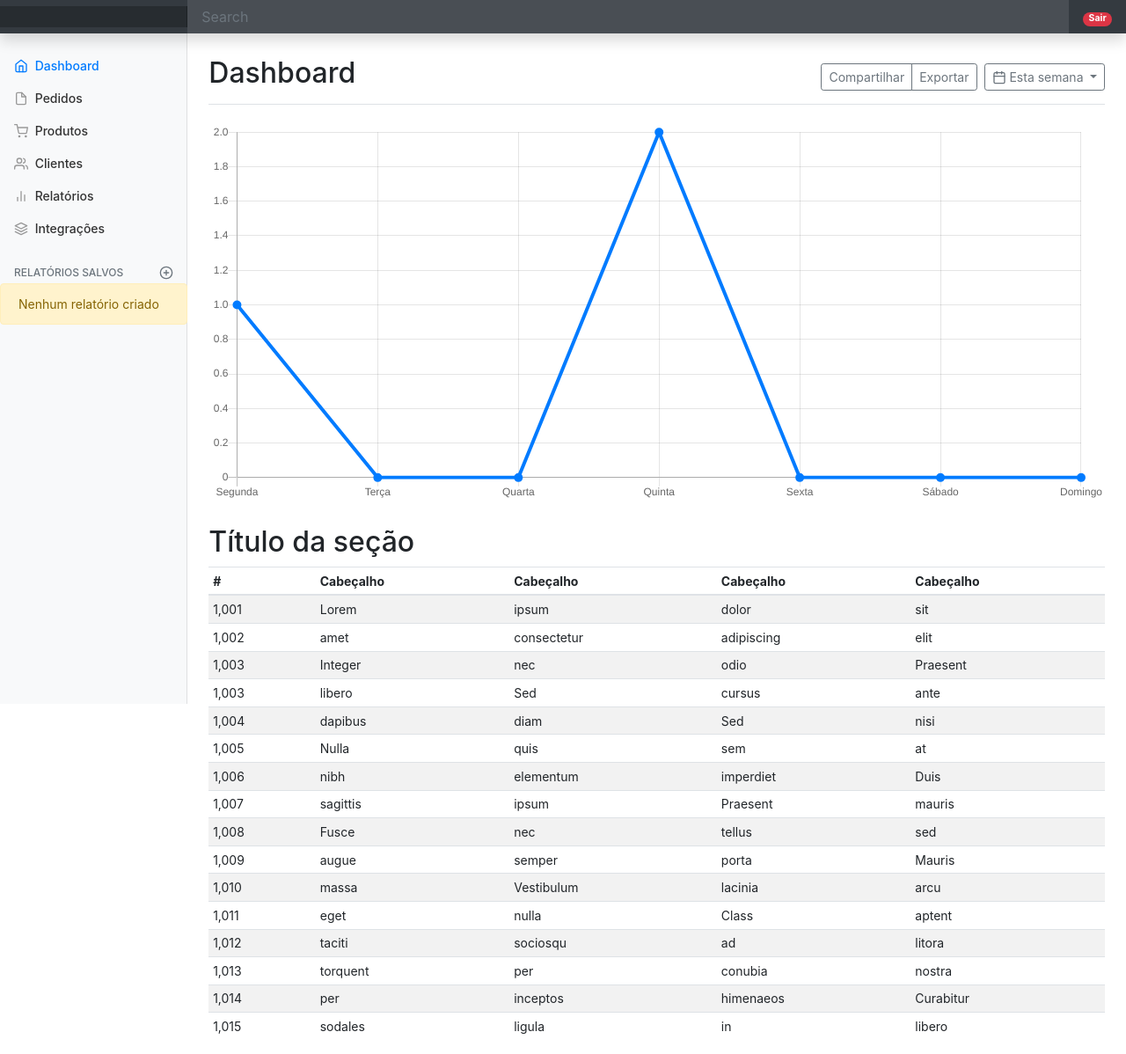
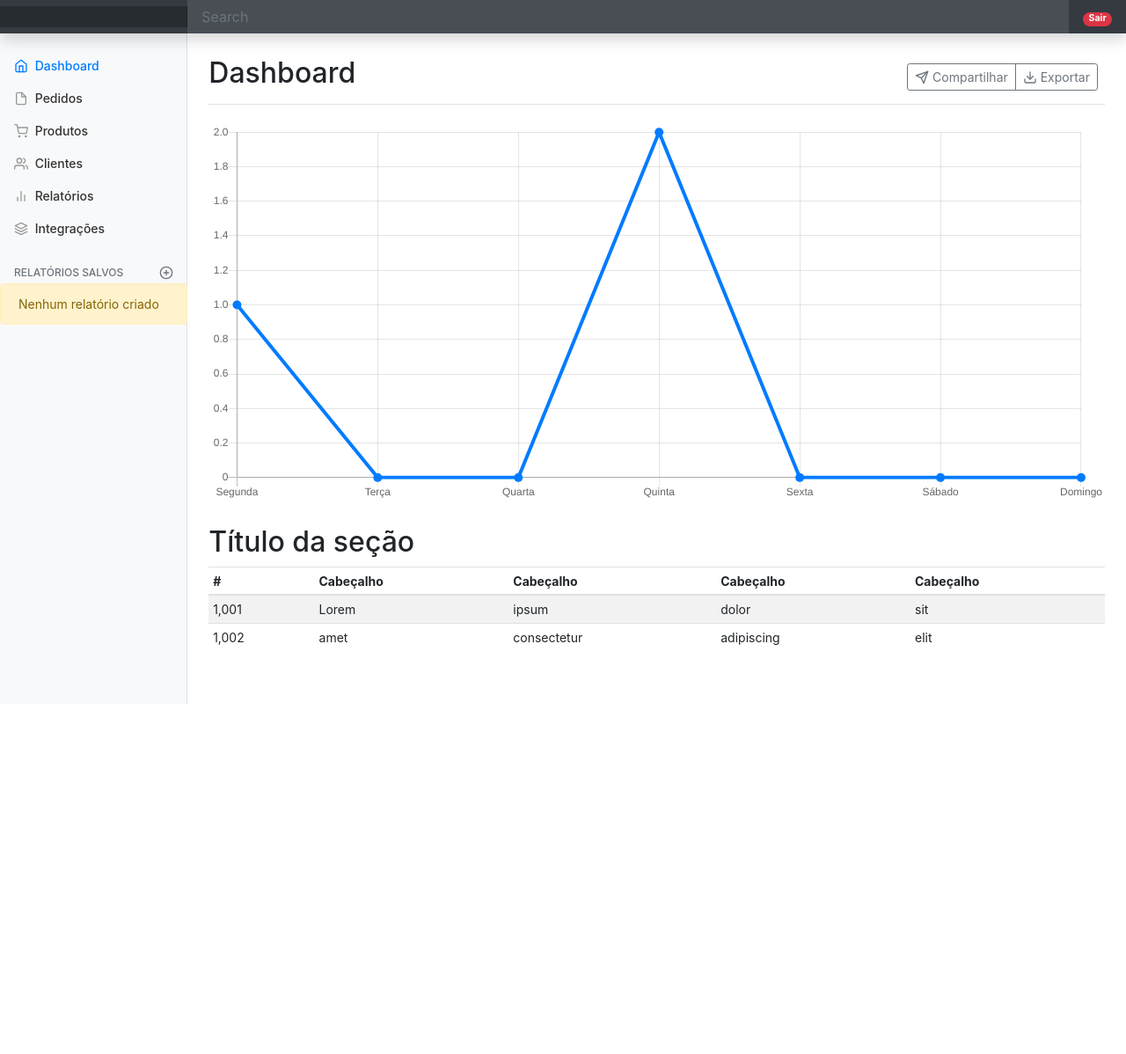
Before and after one commit to AT2Teixeira/web-gevp, a Node server app: page /painel in a window 1280 px wide. Shown: the whole page at 88% size. After the commit the page ends 800 px from the top, so only its background shows below. Run offline with Node 20, Linux system fonts and the light colour scheme; the visitor is signed in with stand-in values (Sample User, id 1); data that the repository does not hold is empty; some libraries are stand-ins or nearby versions.

Commit message:
🌲🚪 Updated with Glitch

```diff
--- a/middlewares/page.js
+++ b/middlewares/page.js
@@ -18,7 +18,7 @@ module.exports = async (req, res, next) => {
         }
 
         // 3) Verifica os projetos
-        const projects = await Project.find().populate(['user']);
+        const projects = await Project.find({user: user._id});
 
         if (projects < 1) {
           req.relatorio_null = true
--- a/views/painel.html
+++ b/views/painel.html
@@ -135,13 +135,9 @@
             <h1 class="h2">Dashboard</h1>
             <div class="btn-toolbar mb-2 mb-md-0">
               <div class="btn-group mr-2">
-                <button class="btn btn-sm btn-outline-secondary">Compartilhar</button>
-                <button class="btn btn-sm btn-outline-secondary">Exportar</button>
+                <button class="btn btn-sm btn-outline-secondary"><span data-feather="send"></span> Compartilhar</button>
+                <button class="btn btn-sm btn-outline-secondary"><span data-feather="download"></span> Exportar</button>
               </div>
-              <button class="btn btn-sm btn-outline-secondary dropdown-toggle">
-                <span data-feather="calendar"></span>
-                Esta semana
-              </button>
             </div>
           </div>
 
@@ -173,104 +169,6 @@
                   <td>consectetur</td>
                   <td>adipiscing</td>
                   <td>elit</td>
-                </tr>
-                <tr>
-                  <td>1,003</td>
-                  <td>Integer</td>
-                  <td>nec</td>
-                  <td>odio</td>
-                  <td>Praesent</td>
-                </tr>
-                <tr>
-                  <td>1,003</td>
-                  <td>libero</td>
-                  <td>Sed</td>
-                  <td>cursus</td>
-                  <td>ante</td>
-                </tr>
-                <tr>
-                  <td>1,004</td>
-                  <td>dapibus</td>
-                  <td>diam</td>
-                  <td>Sed</td>
-                  <td>nisi</td>
-                </tr>
-                <tr>
-                  <td>1,005</td>
-                  <td>Nulla</td>
-                  <td>quis</td>
-                  <td>sem</td>
-                  <td>at</td>
-                </tr>
-                <tr>
-                  <td>1,006</td>
-                  <td>nibh</td>
-                  <td>elementum</td>
-                  <td>imperdiet</td>
-                  <td>Duis</td>
-                </tr>
-                <tr>
-                  <td>1,007</td>
-                  <td>sagittis</td>
-                  <td>ipsum</td>
-                  <td>Praesent</td>
-                  <td>mauris</td>
-                </tr>
-                <tr>
-                  <td>1,008</td>
-                  <td>Fusce</td>
-                  <td>nec</td>
-                  <td>tellus</td>
-                  <td>sed</td>
-                </tr>
-                <tr>
-                  <td>1,009</td>
-                  <td>augue</td>
-                  <td>semper</td>
-                  <td>porta</td>
-                  <td>Mauris</td>
-                </tr>
-                <tr>
-                  <td>1,010</td>
-                  <td>massa</td>
-                  <td>Vestibulum</td>
-                  <td>lacinia</td>
-                  <td>arcu</td>
-                </tr>
-                <tr>
-                  <td>1,011</td>
-                  <td>eget</td>
-                  <td>nulla</td>
-                  <td>Class</td>
-                  <td>aptent</td>
-                </tr>
-                <tr>
-                  <td>1,012</td>
-                  <td>taciti</td>
-                  <td>sociosqu</td>
-                  <td>ad</td>
-                  <td>litora</td>
-                </tr>
-                <tr>
-                  <td>1,013</td>
-                  <td>torquent</td>
-                  <td>per</td>
-                  <td>conubia</td>
-                  <td>nostra</td>
-                </tr>
-                <tr>
-                  <td>1,014</td>
-                  <td>per</td>
-                  <td>inceptos</td>
-                  <td>himenaeos</td>
-                  <td>Curabitur</td>
-                </tr>
-                <tr>
-                  <td>1,015</td>
-                  <td>sodales</td>
-                  <td>ligula</td>
-                  <td>in</td>
-                  <td>libero</td>
                 </tr>
               </tbody>
             </table>
```
Also changed, not shown: controllers/relatorios.js (+19 -1 lines).
